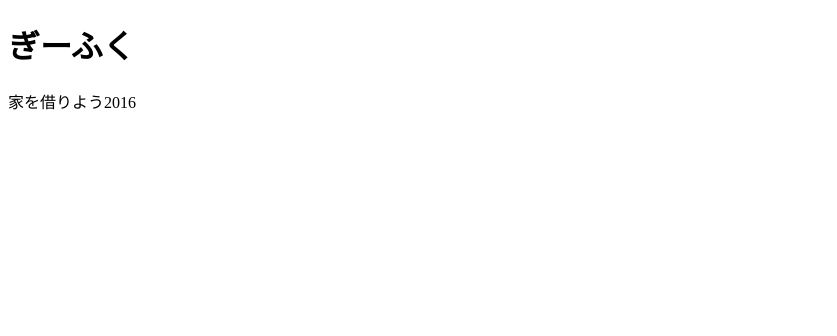
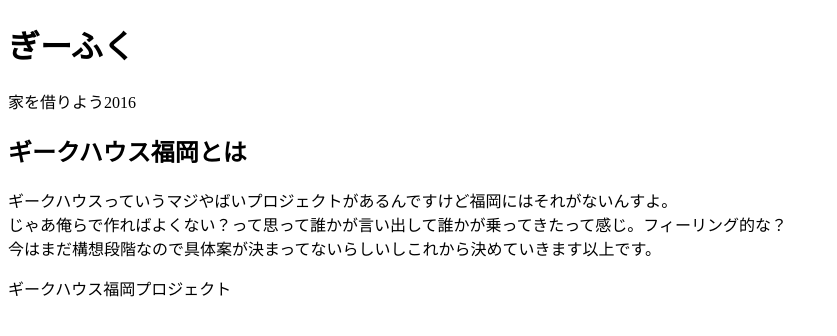
Before and after one commit to geefuku/house, a plain HTML site: page docs/index.html in a window 1280 px wide. Shown: the whole page, without its empty margins (0-837 px from the left). Drawn offline with Linux system fonts and the light colour scheme.

Commit message:
コンテンツを充実させた

```diff
--- a/docs/index.html
+++ b/docs/index.html
@@ -3,11 +3,25 @@
 <head>
 <title>ぎーふく</title>
 <link rel="stylesheet" href="common.css" type="text/css">
+<meta http-equiv="Content-Type" content="text/html; charset=UTF-8">
 </head>
 <body>
+<header>
 <h1>ぎーふく</h1>
 <p>家を借りよう2016</p>
-
+</header>
+<main>
+<section> <!-- これsectionでいいんですかねarticleの方がいいんですかね誰か編集お願いします -->
+<h1>ギークハウス福岡とは</h1>
+<p>
+ギークハウスっていうマジやばいプロジェクトがあるんですけど福岡にはそれがないんすよ。</br>
+じゃあ俺らで作ればよくない？って思って誰かが言い出して誰かが乗ってきたって感じ。フィーリング的な？</br>
+今はまだ構想段階なので具体案が決まってないらしいしこれから決めていきます以上です。
+</p>
+</section>
+<footer>
+ギークハウス福岡プロジェクト
+</footer>
 
 </body>
 </html>
```
